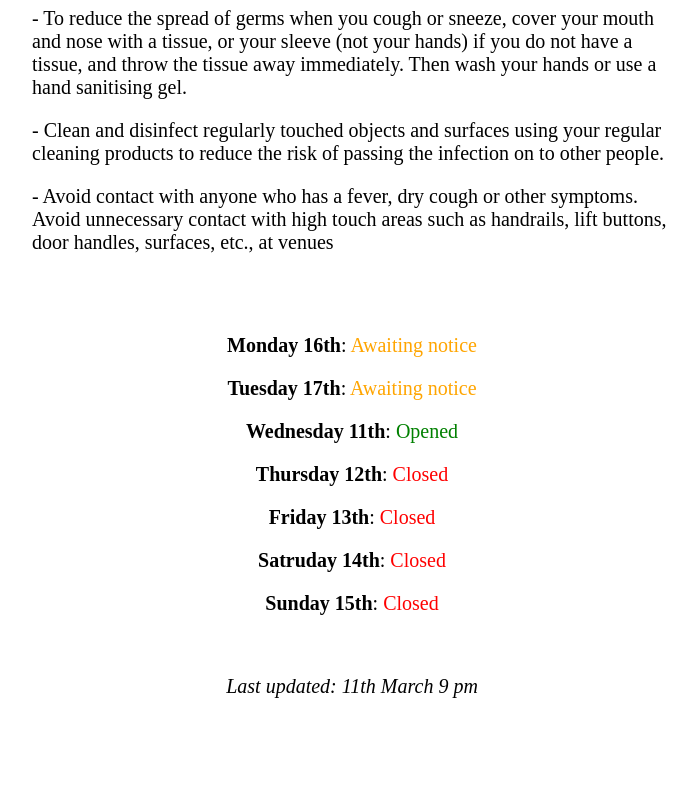
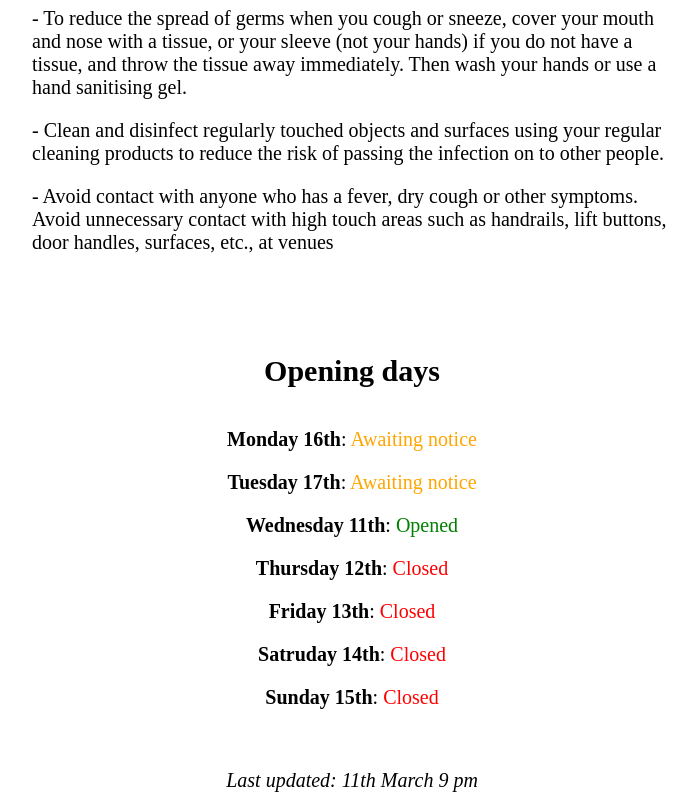
Before and after one commit to pineappleRevo/pineappleRevo.github.io, a plain HTML site: page index.html in a window 1280 px wide. Shown: the part 833-1633 px from the top of the page, without its empty margins (288-985 px from the left). Before the commit the page ends 1539 px from the top, so only its background shows below. Drawn offline with Linux system fonts and the light colour scheme.

Commit message:
Update index.html

```diff
--- a/index.html
+++ b/index.html
@@ -29,7 +29,10 @@
 
 		<p>- Avoid contact with anyone who has a fever, dry cough or other symptoms. Avoid unnecessary contact with high touch areas such as handrails, lift buttons, door handles, surfaces, etc., at venues</p>
 	</div>
-	<div alt="situation" style="padding-top: 40px; font-size: 20px">
+	<div alt="safety" style="padding-top: 80px; font-size: 30; width: 100%">
+		<b>Opening days</b>
+	</div>
+	<div alt="situation" style="padding-top: 20px; font-size: 20px">
 		<p><b>Monday 16th</b>: 		<font color="orange">Awaiting notice</font></p>
 		<p><b>Tuesday 17th</b>: 	<font color="orange">Awaiting notice</font></p>
 		<p><b>Wednesday 11th</b>: 	<font color="green">Opened</font></p>
```
